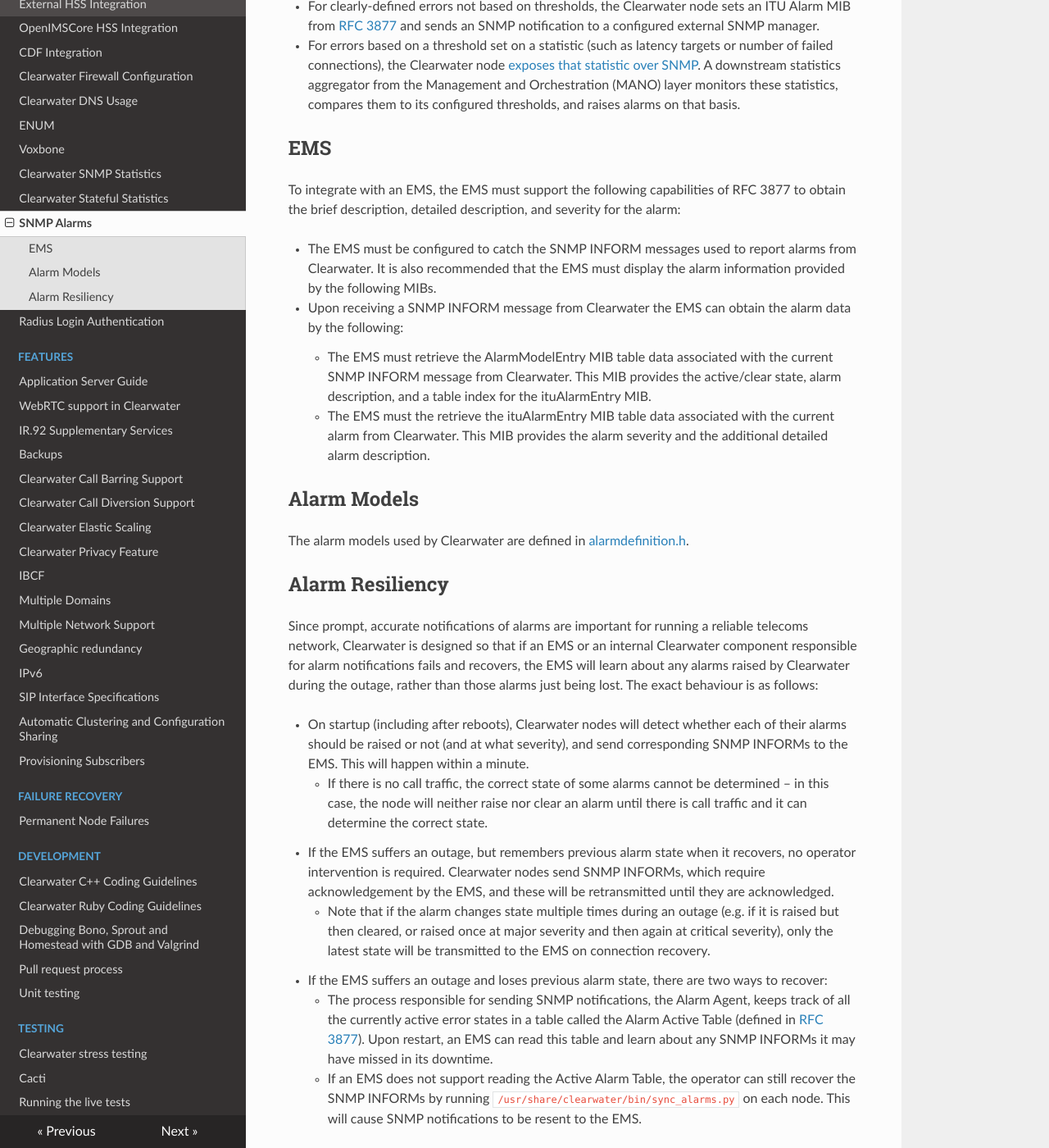
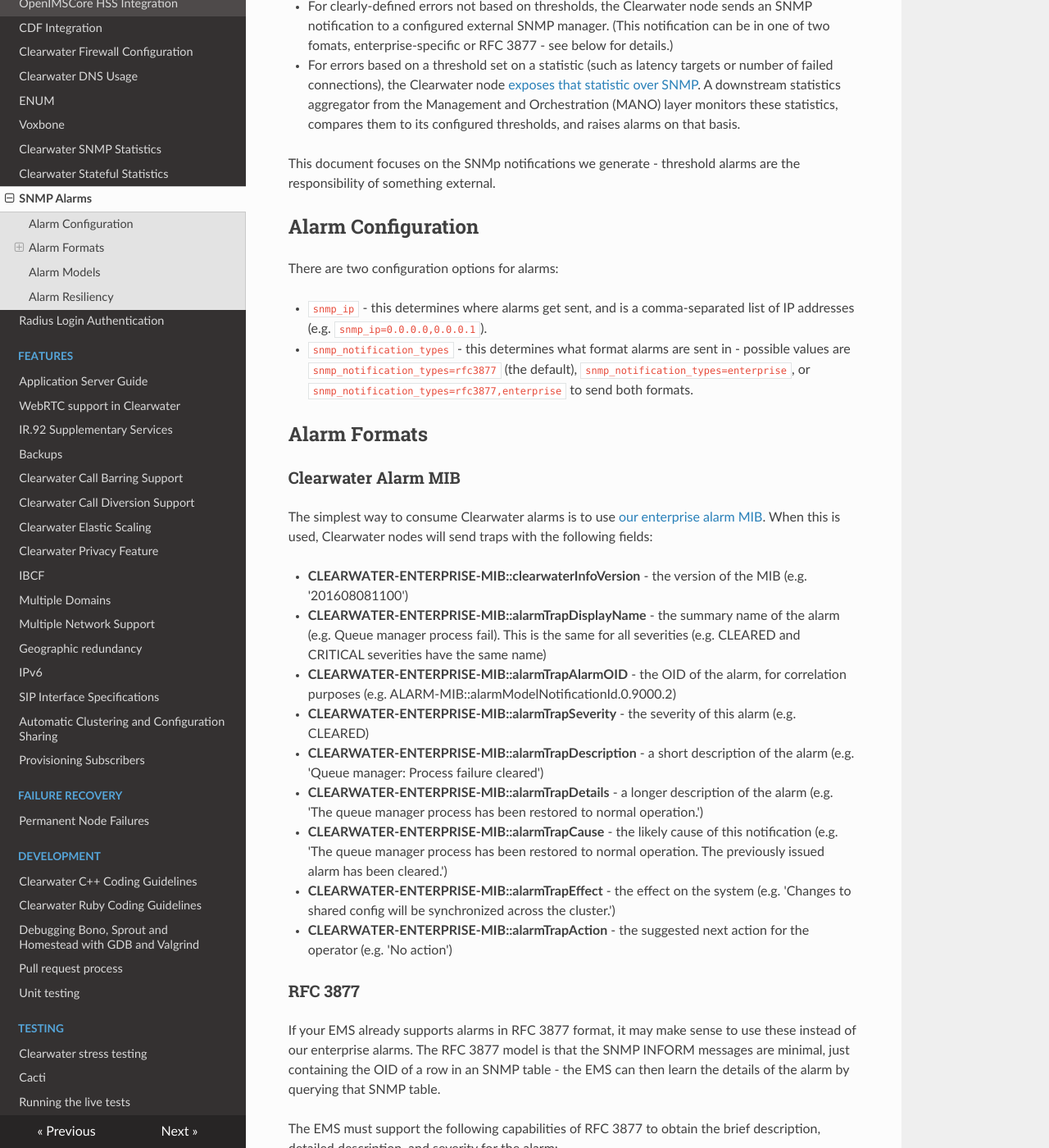
Before and after one commit to Metaswitch/clearwater-readthedocs, an MkDocs documentation site: the page built from docs/SNMP_Alarms.md, in a window 1280 px wide and 1400 px high, scrolled down 308 px. Shown: the whole window at 82% size. Built offline with MkDocs 1.6.1, drawn with Linux system fonts in a browser that asks for light colours; nearby versions of some CDN libraries; old or Windows-style settings are respelled for this version of MkDocs; some of the changed text lies outside the part shown.

Commit message:
Document enterprise-specific alarms

```diff
--- a/docs/SNMP_Alarms.md
+++ b/docs/SNMP_Alarms.md
@@ -7,9 +7,10 @@ monitoring service.
 
 Error indications come in two forms:
 
-*   For clearly-defined errors not based on thresholds, the Clearwater node sets an
-    ITU Alarm MIB from [RFC 3877](http://tools.ietf.org/html/3877) and sends an SNMP
-    notification to a configured external SNMP manager.
+*   For clearly-defined errors not based on thresholds, the Clearwater node sends an SNMP
+    notification to a configured external SNMP manager. (This notification can
+    be in one of two fomats, enterprise-specific or RFC 3877 - see below for
+    details.)
 
 *   For errors based on a threshold set on a statistic (such as latency targets or
     number of failed connections), the Clearwater node [exposes that statistic over
@@ -17,10 +18,41 @@ Error indications come in two forms:
     Orchestration (MANO) layer monitors these statistics, compares them to its
     configured thresholds, and raises alarms on that basis.
 
-## EMS
+This document focuses on the SNMp notifications we generate - threshold alarms are the responsibility of something external.
 
-To integrate with an EMS, the EMS must support the following capabilities of RFC 3877 to
-obtain the brief description, detailed description, and severity for the alarm:
+## Alarm Configuration
+
+There are two configuration options for alarms:
+
+- `snmp_ip` - this determines where alarms get sent, and is a comma-separated list of IP addresses (e.g. `snmp_ip=0.0.0.0,0.0.0.1`).
+- `snmp_notification_types` - this determines what format alarms are sent in - possible values are `snmp_notification_types=rfc3877` (the default), `snmp_notification_types=enterprise`, or `snmp_notification_types=rfc3877,enterprise` to send both formats.
+
+## Alarm Formats
+
+### Clearwater Alarm MIB
+
+The simplest way to consume Clearwater alarms is to use [our enterprise alarm MIB](https://raw.githubusercontent.com/Metaswitch/clearwater-snmp-handlers/master/CLEARWATER-ENTERPRISE-MIB). When this is used, Clearwater nodes will send traps with the following fields:
+
+- **CLEARWATER-ENTERPRISE-MIB::clearwaterInfoVersion** - the version of the MIB (e.g. '201608081100')
+- **CLEARWATER-ENTERPRISE-MIB::alarmTrapDisplayName** - the summary name of the alarm (e.g. Queue manager process fail). This is the same for all severities (e.g. CLEARED and CRITICAL severities have the same name)
+- **CLEARWATER-ENTERPRISE-MIB::alarmTrapAlarmOID** - the OID of the alarm, for correlation purposes (e.g. ALARM-MIB::alarmModelNotificationId.0.9000.2)
+- **CLEARWATER-ENTERPRISE-MIB::alarmTrapSeverity** - the severity of this alarm (e.g. CLEARED)
+- **CLEARWATER-ENTERPRISE-MIB::alarmTrapDescription** - a short description of the alarm (e.g. 'Queue manager: Process failure cleared')
+- **CLEARWATER-ENTERPRISE-MIB::alarmTrapDetails** - a longer description of the alarm (e.g. 'The queue manager process has been restored to normal operation.')
+- **CLEARWATER-ENTERPRISE-MIB::alarmTrapCause** - the likely cause of this notification (e.g. 'The queue manager process has been restored to normal operation. The previously issued alarm has been cleared.')
+- **CLEARWATER-ENTERPRISE-MIB::alarmTrapEffect** - the effect on the system (e.g. 'Changes to shared config will be synchronized across the cluster.')
+- **CLEARWATER-ENTERPRISE-MIB::alarmTrapAction** - the suggested next action for the operator (e.g. 'No action')
+
+
+### RFC 3877
+
+If your EMS already supports alarms in RFC 3877 format, it may make sense to
+use these instead of our enterprise alarms. The RFC 3877 model is that the SNMP
+INFORM messages are minimal, just containing the OID of a row in an SNMP table
+- the EMS can then learn the details of the alarm by querying that SNMP table.
+
+The EMS must support the following capabilities of RFC 3877 to obtain the brief
+description, detailed description, and severity for the alarm:
 
 *   The EMS must be configured to catch the SNMP INFORM messages used to
     report alarms from Clearwater. It is also recommended that the EMS must
@@ -37,6 +69,14 @@ obtain the brief description, detailed description, and severity for the alarm:
     *   The EMS must the retrieve the ituAlarmEntry MIB table data associated
         with the current alarm from Clearwater. This MIB provides the alarm
         severity and the additional detailed alarm description.
+
+RFC 3877 alarms have a couple of limitations compared to our enterprise alarms:
+
+* RFC 3877 doesn't define fields for cause, effect or action, so these are not
+accessible - only the details and description are present.
+* RFC 3877 defines a 255-character limit for details and description, so these
+fields may be briefer than in the enterprise MIB (which allows 4,096
+characters).
 
 ## Alarm Models
 
```
Also changed, not shown: docs/Clearwater_Configuration_Options_Reference.md (+2 -0 lines).
